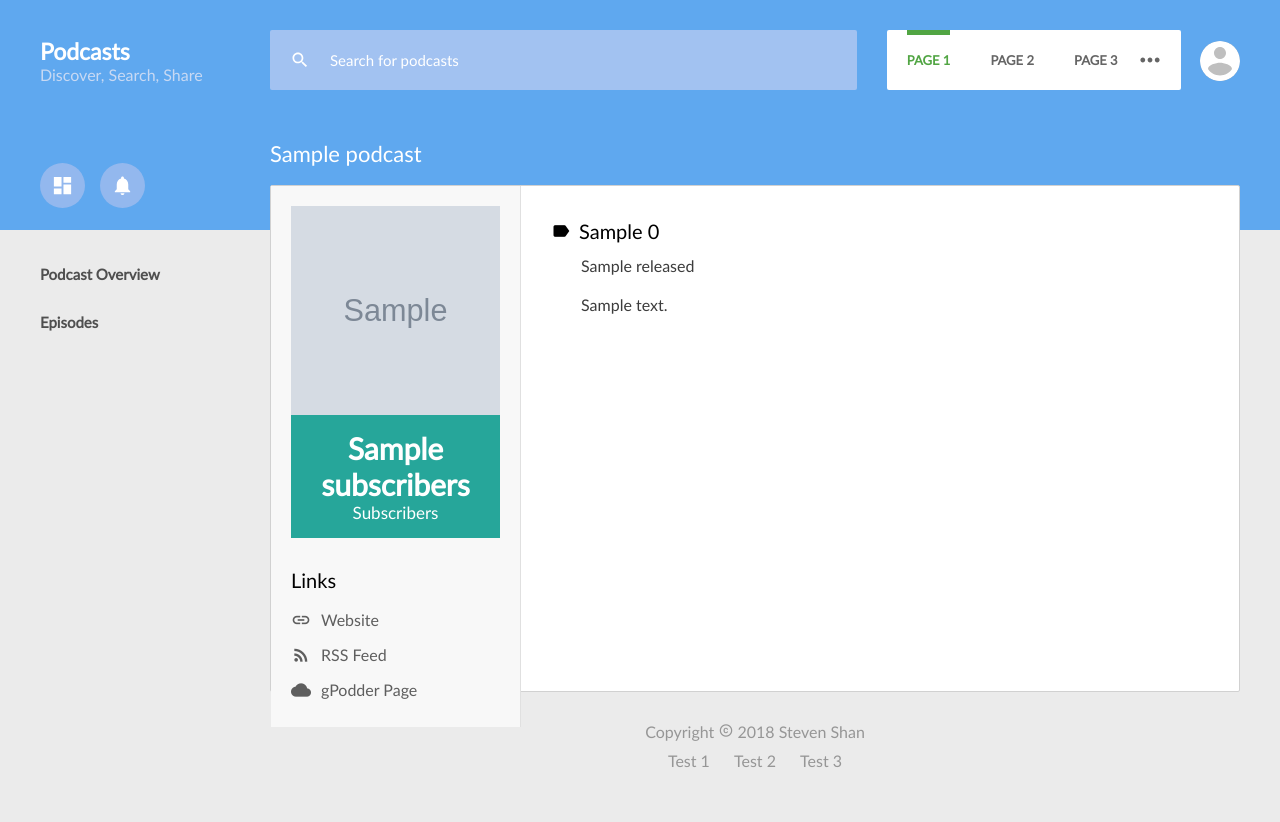
After one commit to stevenshan/podcast-service, a Django app: template website/templates/episode.html in a window 1280 px wide. The commit adds this page. Run offline with Django 3.2, Linux system fonts and the light colour scheme; the template is opened without the code that fills it: most values are stand-ins (such as "Sample title", 1, 10 or a date in 2020); grey boxes marked "Sample" are stand-in pictures.

Commit message:
specific episode page working

```diff
--- a/website/static/website/css/podcast.css
+++ b/website/static/website/css/podcast.css
@@ -185,9 +185,16 @@ Summary section - right side with description, episodes
 #content #podcastContent .contentSection > .contentTitle {
     color: #000000;
     font-size: 20px;
-    height: 40px;
-    line-height: 40px;
-    margin-bottom: 10px;
+    min-height: 30px;
+    line-height: 30px;
+    margin-bottom: 20px;
+    padding-left: 28px; /* 20 for width of icon + 8 for margin */
+    position: relative;
+}
+
+#content #podcastContent .contentSection > .contentTitleSub {
+    padding-left: 30px;
+    margin-bottom: 20px;
 }
 
 /* for subscript like total count of episodes */
@@ -197,9 +204,9 @@ Summary section - right side with description, episodes
 
 #content #podcastContent .contentSection > .contentTitle:before {
     display: block;
-    float: left;
-    margin-top: 10px;
-    margin-right: 8px;
+    position: absolute;
+    margin-top: 5px;
+    left: 0px;
     content: "description";
 
     /* material design properties at top */
@@ -211,6 +218,10 @@ Summary section - right side with description, episodes
 
 #content #podcastContent #podcastEpisodes > .contentTitle:before {
     content: "folder";
+}
+
+#content #podcastContent #podcastEpisode > .contentTitle:before {
+    content: "label";
 }
 
 #content #podcastContent .contentSection > p,
@@ -276,7 +287,7 @@ Button to go to full episodes page
     background: #f1c853;
     display: block;
     margin-left: 30px;
-    width: 150px;
+    width: 200px;
     border-radius: 2px;
     color: #ffffff;
 }
@@ -284,3 +295,17 @@ Button to go to full episodes page
 #moreEpisodesButton:hover {
     background: #e8be47;
 }
+
+/*
+===========================================
+View Specific Styles
+===========================================
+*/
+
+/*
+Episode Detail Page
+*/
+
+#content #podcastContent #podcastEpisode > .contentTitle {
+    margin-bottom: 10px;
+}
--- a/website/static/website/css/template.css
+++ b/website/static/website/css/template.css
@@ -576,7 +576,10 @@ Bottom Sidebar - menu on left with vertically stacked links
 
 #main #sidebar #menuSidebar li a {
     display: block;
-    padding: 15px 0px 15px 75px;
+    padding: 15px 15px 15px 40px;
+    font-weight: bolder;
+    font-size: 15px;
+    color: #4f4f4f;
 }
 
 /* when link is hovered or already active */
--- /dev/null
+++ b/website/templates/episode.html
@@ -0,0 +1,82 @@
+{# Page for showing full list of episodes from podcast #}
+
+{% extends 'template.html' %}
+
+{% block stylesheets %}
+{% load static %}
+<link href="{% static 'website/css/podcast.css' %}" rel="stylesheet">
+<link href="{% static 'website/css/podcast.mobile.css' %}" rel="stylesheet">
+{% endblock %}
+
+{% block title %}
+{{ podcast.title }}
+{% endblock %}
+
+{% block sidebar %}
+<li>
+    <a href="/podcast/{{ podcastName }}">Podcast Overview</a>
+</li>
+<li>
+    <a href="/podcast/{{ podcastName }}/episodes">Episodes</a>
+</li>
+{% block episodesOptions %}
+{% endblock %}
+{% endblock %}
+
+{% block content %}
+
+<div id="podcastTitle">
+    {{ podcast.title }}
+</div>
+
+<section id="content">
+    <section id="podcastMeta">
+        <div id="thumbnailContainer">
+            <img src="{{ podcast.logo_url }}" id="thumbnail"
+                    onerror="this.src='{% static 'website/imgs/thumbnail.jpeg' %}'">
+            <div id="subscribers">
+                {{ podcast.subscribers }}
+            </div>
+        </div>
+        <div id="linksSection">
+            <label id="linksHeader">
+                Links
+            </label>
+            <div id="linkWebsite">
+                <a href="{{ podcast.website }}">Website</a>
+            </div>
+            <div id="linkURL">
+                <a href="{{ podcast.url }}">RSS Feed</a>
+            </div>
+            <div id="linkGPOLink">
+                <a href="{{ podcast.mygpo_link }}">gPodder Page</a>
+            </div>
+        </div>
+    </section>
+
+    <div id="podcastContent">
+        {% block contentSection %}
+        {% with episode=episodes.0 %}
+        <section class="contentSection" id="podcastEpisode">
+            <div class="contentTitle">
+                {{ episode.title }}
+            </div>
+            <div class="contentTitleSub">
+                {{ episode.released }}
+            </div>
+            <p>
+                {{ episode.description }}
+            </p>
+        </section>
+        {% endwith %}
+        {% endblock %}
+
+        {% block episodeList %}
+        {% endblock %}
+    </div>
+
+    <!-- element just to clear float -->
+    <div id="podcastClear"></div>
+</section>
+
+{% endblock %}
--- a/website/templates/podcast.html
+++ b/website/templates/podcast.html
@@ -2,6 +2,7 @@
 
 {# subclass episodes in order to add description, fewer episodes are #}
 {# displayed through the view, which lowers the episodes in the context #}
+
 {% extends 'episodes.html' %}
 
 {% block contentSection %}
@@ -12,3 +13,7 @@
     </p>
 </section>
 {% endblock %}
+
+{# only used in episodes.html template #}
+{% block episodesOptions %}
+{% endblock %}
--- a/website/urls.py
+++ b/website/urls.py
@@ -11,5 +11,6 @@ urlpatterns = [
     url(r'^search/$', views.Search.as_view()), # search
     url(r'^podcast/[^/]*$', views.Podcast.as_view()), # podcast information
     url(r'^podcast/[^/]*/episodes$', views.Episodes.as_view()), # podcast episode list
+    url(r'^podcast/[^/]*/episodes/[^/]*$', views.Episode.as_view()), # specific episode
     url(r'^$', views.HomePage.as_view()),
 ]
```
Also changed, not shown: website/templates/episodes.html (+12 -51 lines), website/templatetags/search.py (deleted, +0 -19 lines), website/views/__init__.py (+4 -4 lines), website/views/api.py (+7 -2 lines), website/views/podcast.py (+46 -11 lines).
